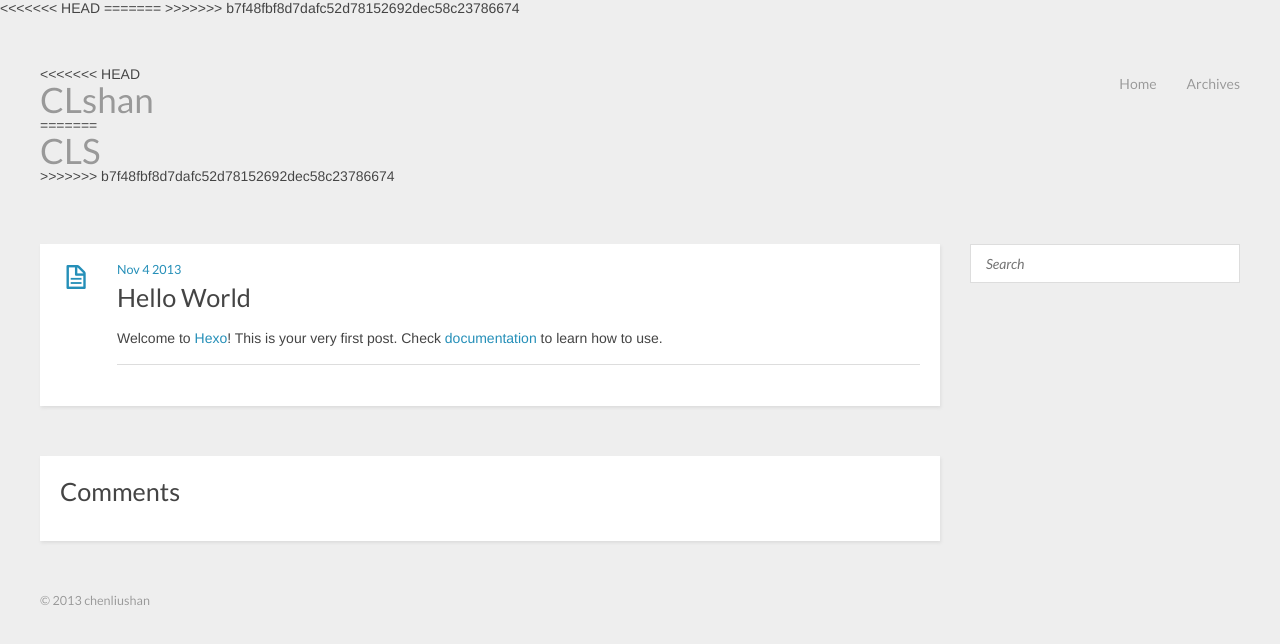
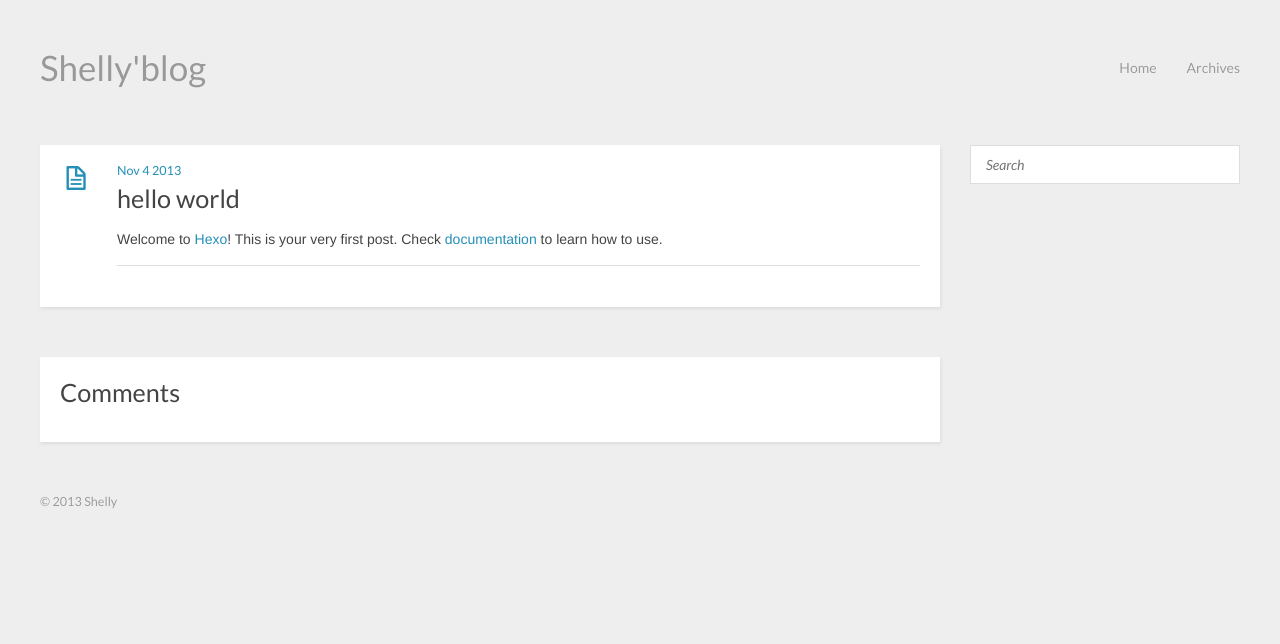
Before and after one commit to CLShan/CLShan.github.io, a plain HTML site: page 2013/11/04/hello-world/index.html in a window 1280 px wide. Drawn offline with nearby package versions, Linux system fonts and the light colour scheme.

Commit message:
Site updated: 2013-11-04 12:15:23

```diff
--- a/2013/11/04/hello-world/index.html
+++ b/2013/11/04/hello-world/index.html
@@ -3,28 +3,23 @@
 <head>
   <meta charset="utf-8">
 
-<<<<<<< HEAD
-  <title>Hello World | CLshan</title>
-  <meta name="author" content="chenliushan">
-=======
-  <title>Hello World | Hexo</title>
-  <meta name="author" content="cls">
->>>>>>> b7f48fbf8d7dafc52d78152692dec58c23786674
+  <title>hello world | Shelly'blog</title>
+  <meta name="author" content="Shelly">
 
   <meta name="description" content="Welcome to Hexo! This is your very first post. Check documentation to learn how to use.">
 
 
   <meta name="viewport" content="width=device-width, initial-scale=1, maximum-scale=1">
 
-  <meta property="og:title" content="Hello World"/>
-  <meta property="og:site_name" content="CLshan"/>
+  <meta property="og:title" content="hello world"/>
+  <meta property="og:site_name" content="Shelly'blog"/>
 
 
     <meta property="og:image" content="undefined"/>
 
 
   <link href="/favicon.png" rel="icon">
-  <link rel="alternate" href="/atom.xml" title="CLshan" type="application/atom+xml">
+  <link rel="alternate" href="/atom.xml" title="Shelly'blog" type="application/atom+xml">
   <link rel="stylesheet" href="/css/style.css" media="screen" type="text/css">
   <!--[if lt IE 9]><script src="//html5shiv.googlecode.com/svn/trunk/html5.js"></script><![endif]-->
 
@@ -33,11 +28,7 @@
 
 <body>
   <header id="header" class="inner"><div class="alignleft">
-<<<<<<< HEAD
-  <h1><a href="/">CLshan</a></h1>
-=======
-  <h1><a href="/">CLS</a></h1>
->>>>>>> b7f48fbf8d7dafc52d78152692dec58c23786674
+  <h1><a href="/">Shelly'blog</a></h1>
   <h2><a href="/"></a></h2>
 </div>
 <nav id="main-nav" class="alignright">
@@ -62,7 +53,7 @@
 
 
 
-    <h1 class="title">Hello World</h1>
+    <h1 class="title">hello world</h1>
 
 
     </header>
@@ -137,7 +128,7 @@
   </div>
   <footer id="footer" class="inner"><div class="alignleft">
 
-  &copy; 2013 chenliushan
+  &copy; 2013 Shelly
 
 </div>
 <div class="clearfix"></div></footer>
--- a/archives/2013/11/index.html
+++ b/archives/2013/11/index.html
@@ -3,21 +3,21 @@
 <head>
   <meta charset="utf-8">
 
-  <title>Archives: 2013/11 | CLshan</title>
-  <meta name="author" content="chenliushan">
+  <title>Archives: 2013/11 | Shelly'blog</title>
+  <meta name="author" content="Shelly">
 
 
   <meta name="viewport" content="width=device-width, initial-scale=1, maximum-scale=1">
 
 
-  <meta property="og:site_name" content="CLshan"/>
+  <meta property="og:site_name" content="Shelly'blog"/>
 
 
     <meta property="og:image" content="undefined"/>
 
 
   <link href="/favicon.png" rel="icon">
-  <link rel="alternate" href="/atom.xml" title="CLshan" type="application/atom+xml">
+  <link rel="alternate" href="/atom.xml" title="Shelly'blog" type="application/atom+xml">
   <link rel="stylesheet" href="/css/style.css" media="screen" type="text/css">
   <!--[if lt IE 9]><script src="//html5shiv.googlecode.com/svn/trunk/html5.js"></script><![endif]-->
 
@@ -26,7 +26,7 @@
 
 <body>
   <header id="header" class="inner"><div class="alignleft">
-  <h1><a href="/">CLshan</a></h1>
+  <h1><a href="/">Shelly'blog</a></h1>
   <h2><a href="/"></a></h2>
 </div>
 <nav id="main-nav" class="alignright">
@@ -56,7 +56,7 @@
 
 
 
-    <h1 class="title"><a href="/2013/11/04/hello-world/">Hello World</a></h1>
+    <h1 class="title"><a href="/2013/11/04/hello-world/">hello world</a></h1>
 
 
     </header>
@@ -101,7 +101,7 @@
   </div>
   <footer id="footer" class="inner"><div class="alignleft">
 
-  &copy; 2013 chenliushan
+  &copy; 2013 Shelly
 
 </div>
 <div class="clearfix"></div></footer>
```
Also changed, not shown: archives/2013/index.html (+7 -7 lines), archives/index.html (+7 -7 lines), index.html (+7 -7 lines).
